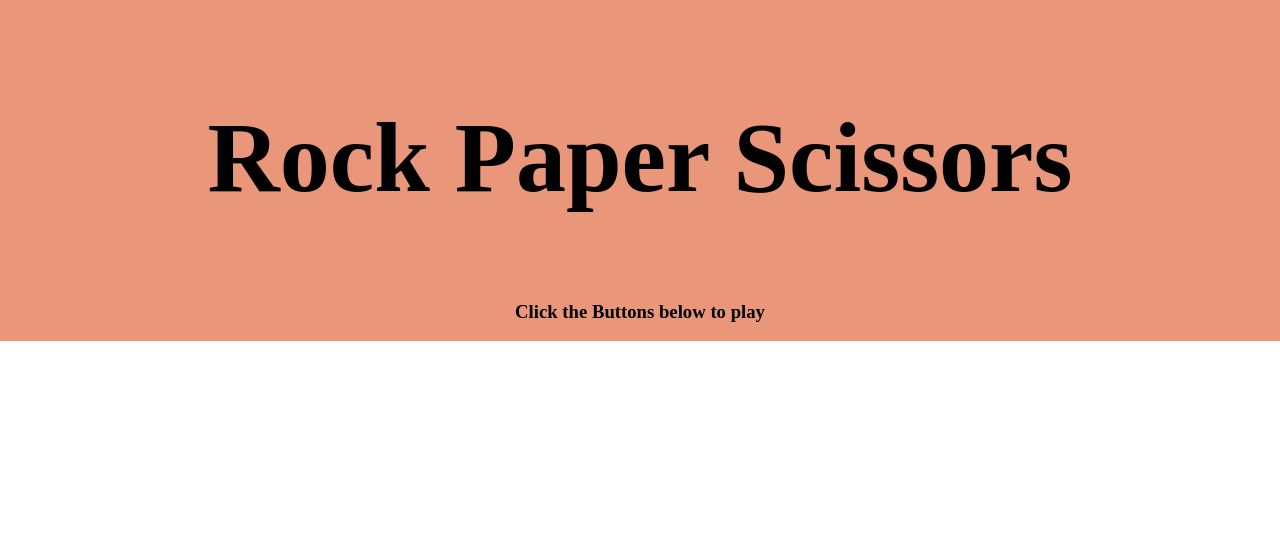
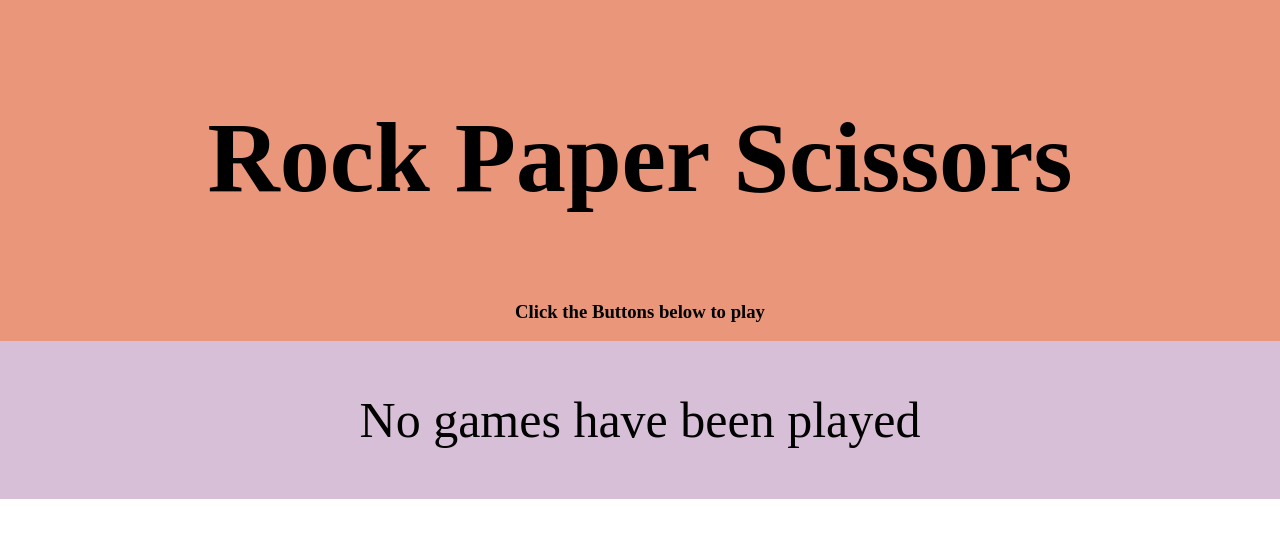
Before and after one commit to ahfercen/RockPaperScissors, a plain HTML site: page index.html in a window 1280 px wide. Drawn offline with Linux system fonts and the light colour scheme.

Commit message:
Result text and styling

```diff
--- a/index.html
+++ b/index.html
@@ -13,7 +13,7 @@
                 <h3>Click the Buttons below to play</h3>
             </div>
             <div class="Result">
-
+                <p class="resText">No games have been played</p>
             </div>
             <div class="Buttons">
 
--- a/style.css
+++ b/style.css
@@ -17,6 +17,8 @@ body{
 }
 .Result{
     background-color: thistle;
+    font-size: 50px;
+    text-align: center;
 }
 .Buttons{
     background-color: burlywood;
```
